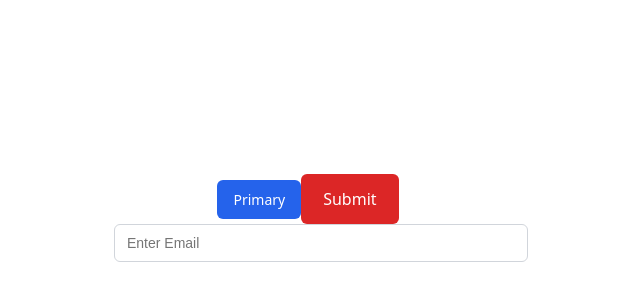
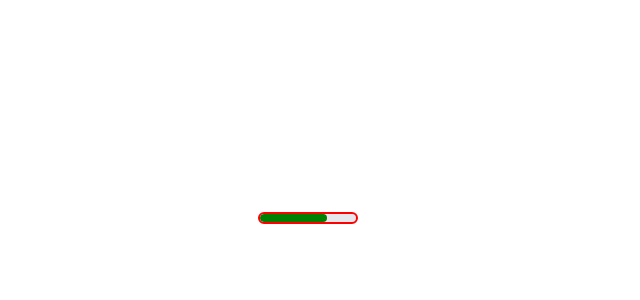
Before and after one commit to naresh043/react-component-lib, a React (Vite) app: page / in a window 1280 px wide. Shown: the part 182-482 px from the top of the page, without its empty margins (332-972 px from the left). Built offline with nearby package versions, Linux system fonts and the light colour scheme.

Commit message:
Progress bar is implemented

```diff
--- a/src/App.jsx
+++ b/src/App.jsx
@@ -4,17 +4,14 @@ import viteLogo from "/vite.svg";
 import "./App.css";
 import Button from "./components/buttons/Button";
 import Input from "./components/input/Input";
+import ProgressBar from "./components/progressBar/ProgressBar";
 
 function App() {
-  const [count, setCount] = useState(0);
-
   return (
     <>
-    <Button>Primary</Button>
-     <Button size="lg" variant="danger">
-        Submit
-      </Button>
-      <Input type="email" placeholder="Enter Email"  onChange={(e) => console.log(e.target.value)} />
+      <div style={{padding:"16px",width:"100px"}}>
+        <ProgressBar value={70} visibility={true} />
+      </div>
     </>
   );
 }
--- /dev/null
+++ b/src/components/progressBar/ProgressBar.jsx
@@ -0,0 +1,35 @@
+import React from "react";
+import styles from "./progress.module.css";
+
+function ProgressBar({
+  value = 0,
+  height = "12px",
+  background = "green",
+  borderRadius = "20px",
+  visibility = true,
+  children,
+}) {
+  // clamp value between 0 and 100
+  const safeValue = Math.min(Math.max(value, 0), 100);
+
+  if (!visibility) return null;
+
+  return (
+    <div
+      className={styles.wrapper}
+      style={{ height, borderRadius}}
+    >
+      <div
+        className={styles.bar}
+        style={{
+          width: `${safeValue}%`,
+          backgroundColor: background,
+          borderRadius,
+        }}
+      />
+      {children}
+    </div>
+  );
+}
+
+export default ProgressBar;
--- /dev/null
+++ b/src/components/progressBar/progress.module.css
@@ -0,0 +1,13 @@
+.wrapper {
+  width: 100%;
+  background-color: #e5e7eb; /* track color */
+  overflow: hidden;
+  margin: 16px 0;          /* IMPORTANT: makes it visible */
+  box-sizing: border-box;  /* prevents border issues */
+  border: 2px solid red;   /* debugging border (remove later) */
+}
+
+.bar {
+  height: 100%;
+  transition: width 0.3s ease;
+}
```
